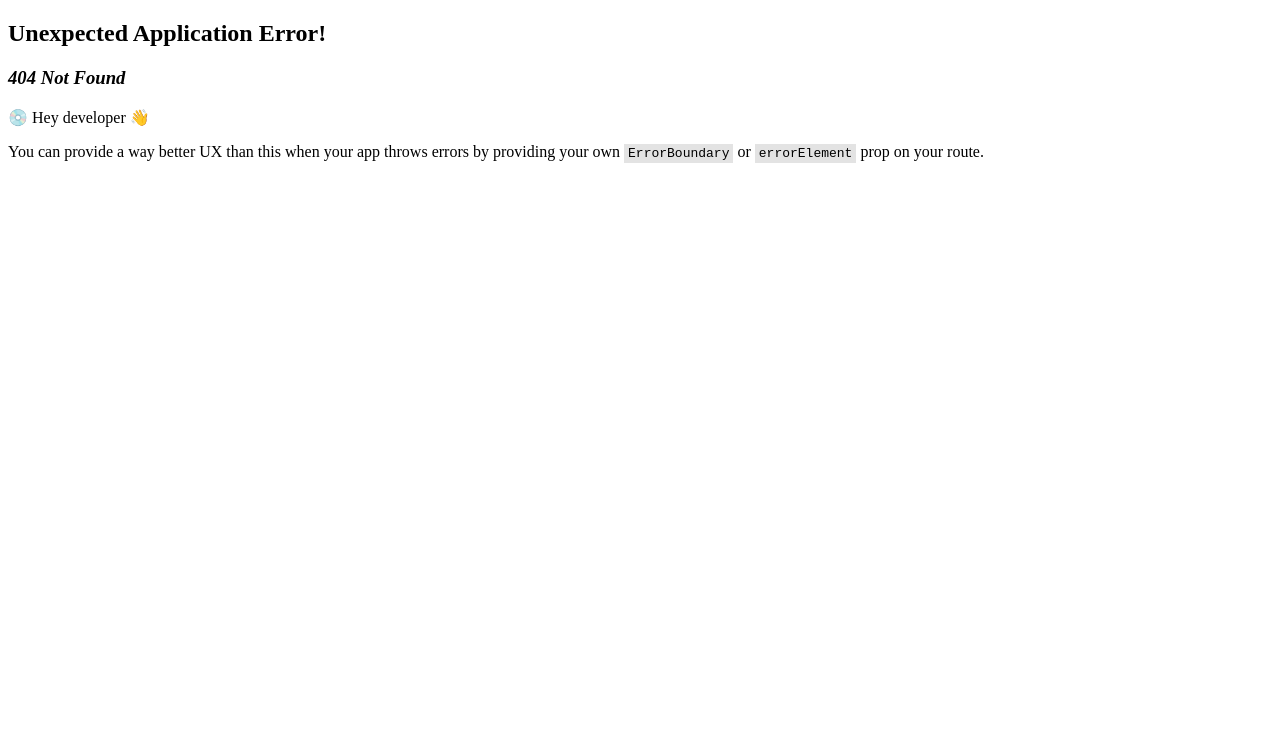
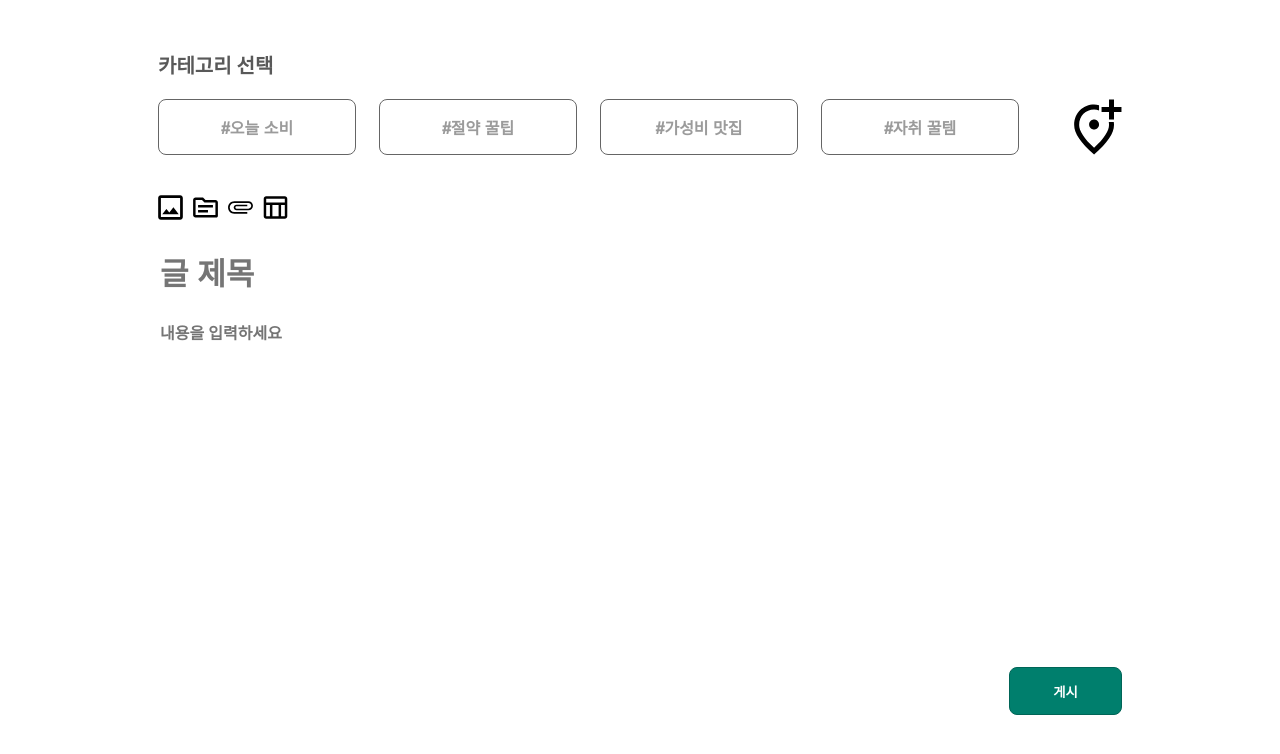
Before and after one commit to 0-spending/frontend, a React (Vite) app: page /write in a window 1280 px wide. Before the commit this address had no page. Shown: the top 754 px of the page. Built offline with nearby package versions, Linux system fonts and the light colour scheme.

Commit message:
feat: writepost page routing

```diff
--- a/src/main.jsx
+++ b/src/main.jsx
@@ -3,10 +3,12 @@ import { createBrowserRouter, RouterProvider } from 'react-router-dom'
 import { ThemeProvider } from 'styled-components';
 import { theme } from './styles/theme.js';
 
-import Home from './pages/home.jsx'
+// import Home from './pages/home.jsx'
+import WritePost from './pages/write-post.jsx';
 
 const router = createBrowserRouter([
-  { path: '/', element: <Home /> },
+  // { path: '/', element: <Home /> },
+  { path: '/write', element: <WritePost /> },
 ])
 
 createRoot(document.getElementById('root')).render(
--- /dev/null
+++ b/src/pages/write-post.jsx
@@ -0,0 +1,17 @@
+import styled from "styled-components";
+
+import WriteForm from "../components/write-form";
+import CategoryBar from "../components/category-bar";
+
+const Wrapper = styled.div`
+    margin: 50px 150px;
+`;
+
+export default function WritePost() {
+  return (
+    <Wrapper>
+        <CategoryBar />
+        <WriteForm />
+    </Wrapper>
+  );
+}
```
